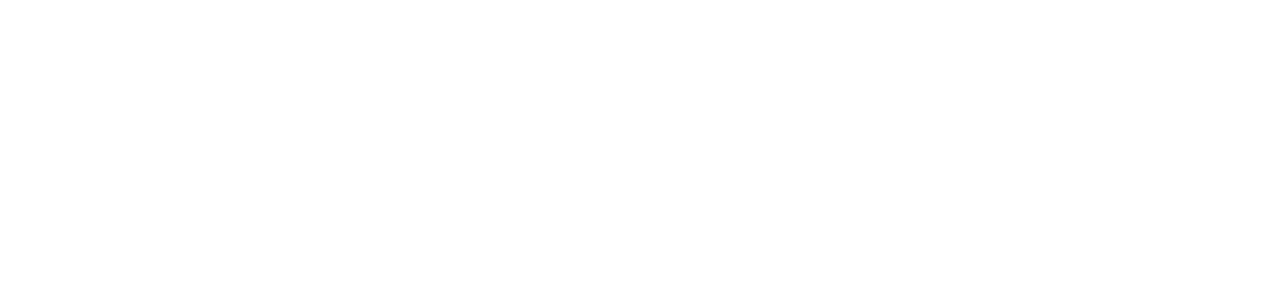
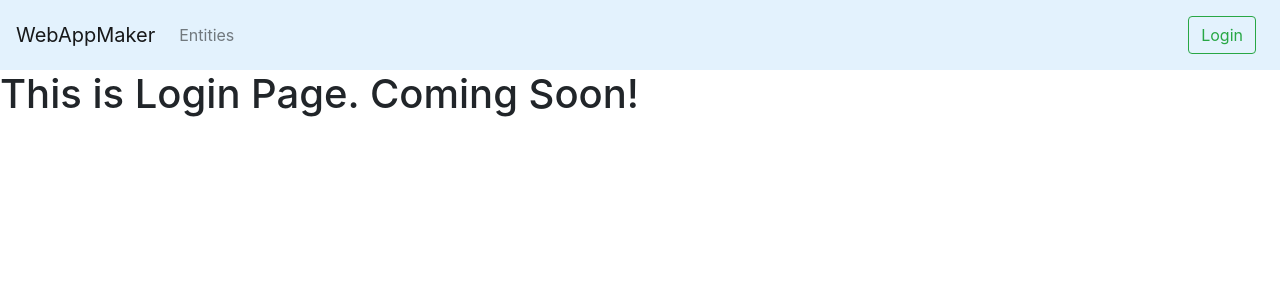
Before and after one commit to Mpriyal/webapp-maker-frontend, a React (Create React App) app: page /login in a window 1280 px wide. Shown: the top 300 px of the page. Built offline with nearby package versions, Linux system fonts and the light colour scheme.

Commit message:
Added Home and Navbar components to add fixed navbar and improve routing

```diff
--- a/src/RouterComponent.js
+++ b/src/RouterComponent.js
@@ -2,13 +2,17 @@
 import {BrowserRouter as Router ,Route} from 'react-router-dom'
 import Entity from './containers/Entity'
 import EditEntity from './components/EditEntity'
+import Login from './components/Login'
+import Home from "./containers/Home";
 
 const RouterComponent = () =>{
     return (
         <Router>
-            <Route path="/entities"><Entity/></Route>
-            <Route path="/edit"><EditEntity/></Route>
-            <Route path='/new'><EditEntity/></Route>
+            <Route path='/' component={Home}/>
+            <Route path='/entities' component={Entity}/>
+            <Route path='/edit' component={EditEntity}/>
+            <Route path='/new' component={EditEntity}/>
+            <Route path='/login' component={Login}/>
         </Router>
     )
 };
--- /dev/null
+++ b/src/components/Login.js
@@ -0,0 +1,11 @@
+import React from 'react'
+
+const Login = () => {
+    return (
+        <div className="login">
+            <h1>This is Login Page. Coming Soon!</h1>
+        </div>
+    )
+};
+
+export default Login
--- /dev/null
+++ b/src/components/Navbar.js
@@ -0,0 +1,33 @@
+import React from 'react'
+import {Link} from 'react-router-dom'
+
+
+const Navbar = () => {
+    return (
+        <nav className="navbar fixed-top navbar-expand-lg navbar-light" style={{backgroundColor: '#e3f2fd'}}>
+            <Link className="navbar-brand" to="/">WebAppMaker</Link>
+            <button className="navbar-toggler" type="button" data-toggle="collapse"
+                    data-target="#navbarSupportedContent" aria-controls="navbarSupportedContent" aria-expanded="false"
+                    aria-label="Toggle navigation">
+                <span className="navbar-toggler-icon"/>
+            </button>
+            <div className="collapse navbar-collapse" id="navbarNavAltMarkup">
+                <div className="navbar-nav">
+                    <Link className="nav-item nav-link" to="/entities">
+                            Entities
+                    </Link>
+                </div>
+                <div className="navbar-nav ml-auto">
+                    <Link className="nav-item nav-link" to="/login">
+                        <button className="btn btn-outline-success my-2 my-sm-0" type="submit">
+                            Login
+                        </button>
+                    </Link>
+                </div>
+            </div>
+        </nav>
+
+    )
+};
+
+export default Navbar
--- a/src/containers/Entity.js
+++ b/src/containers/Entity.js
@@ -2,7 +2,7 @@
 import EntityItem from '../components/EntityItem'
 import canonical from '../utils/contants'
 import AddNewEntity from '../components/AddNewEntity'
-import {Link} from 'react-router-dom'
+import {BrowserRouter as Router, Link} from 'react-router-dom'
 
 export default class Entity extends Component {
   constructor(props) {
--- /dev/null
+++ b/src/containers/Home.js
@@ -0,0 +1,13 @@
+import React,{Component} from 'react'
+import Navbar from "../components/Navbar";
+import Entity from "./Entity";
+
+export default class Home extends Component{
+    render() {
+        return (
+            <div className="home">
+                <Navbar/>
+            </div>
+        )
+    }
+}
--- a/src/index.css
+++ b/src/index.css
@@ -1,10 +1,12 @@
 body {
+  padding-top: 70px;
   margin: 0;
   font-family: -apple-system, BlinkMacSystemFont, "Segoe UI", "Roboto", "Oxygen",
     "Ubuntu", "Cantarell", "Fira Sans", "Droid Sans", "Helvetica Neue",
     sans-serif;
   -webkit-font-smoothing: antialiased;
   -moz-osx-font-smoothing: grayscale;
+
 }
 
 code {
--- a/src/index.js
+++ b/src/index.js
@@ -1,6 +1,6 @@
 import React from 'react';
 import ReactDOM from 'react-dom';
 import './index.css';
-import RouterComponent from './RouterComponent';
+import RouterComponent from "./RouterComponent";
 
-ReactDOM.render(<RouterComponent />, document.getElementById('root'));
+ReactDOM.render(<RouterComponent/>, document.getElementById('root'));
```
